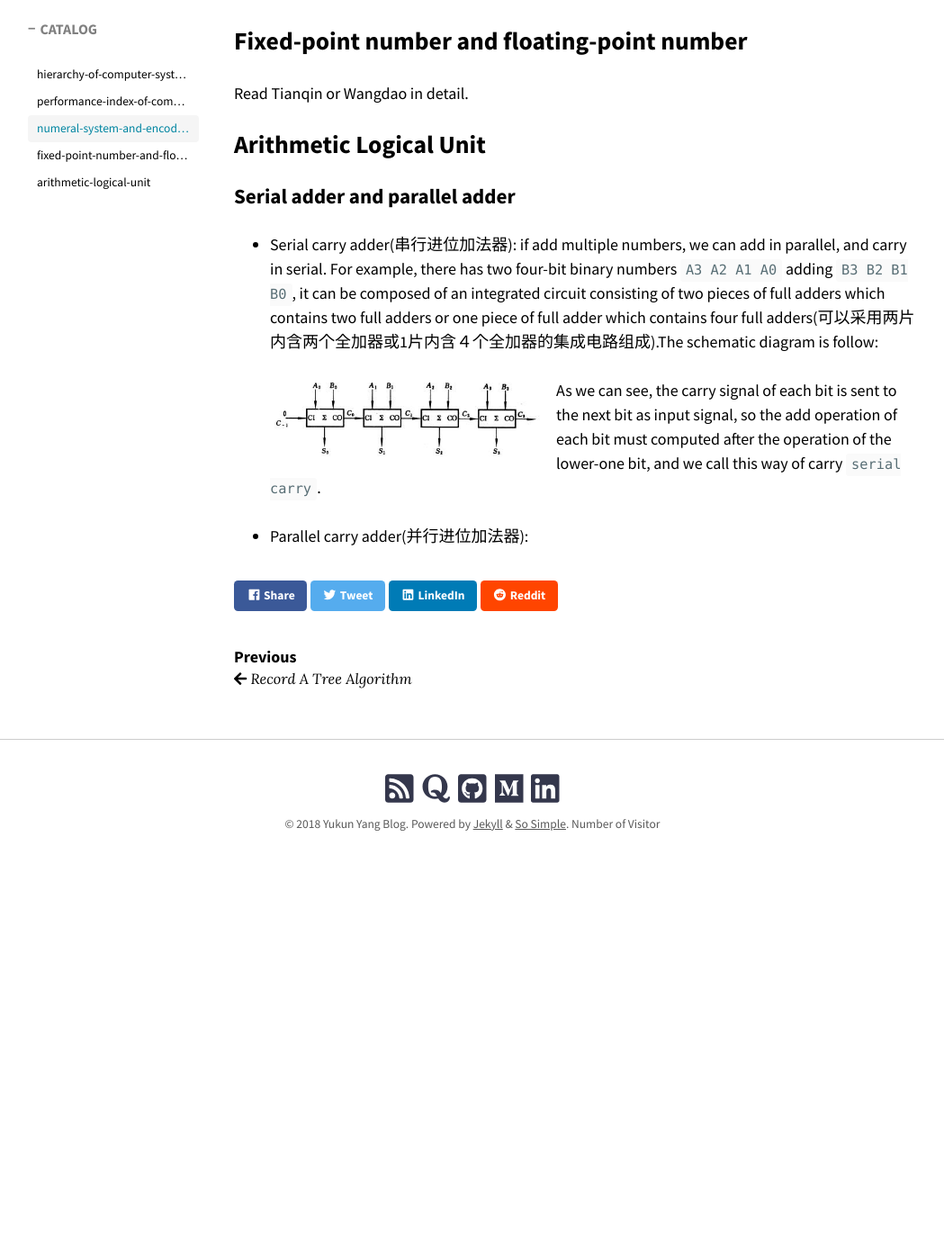
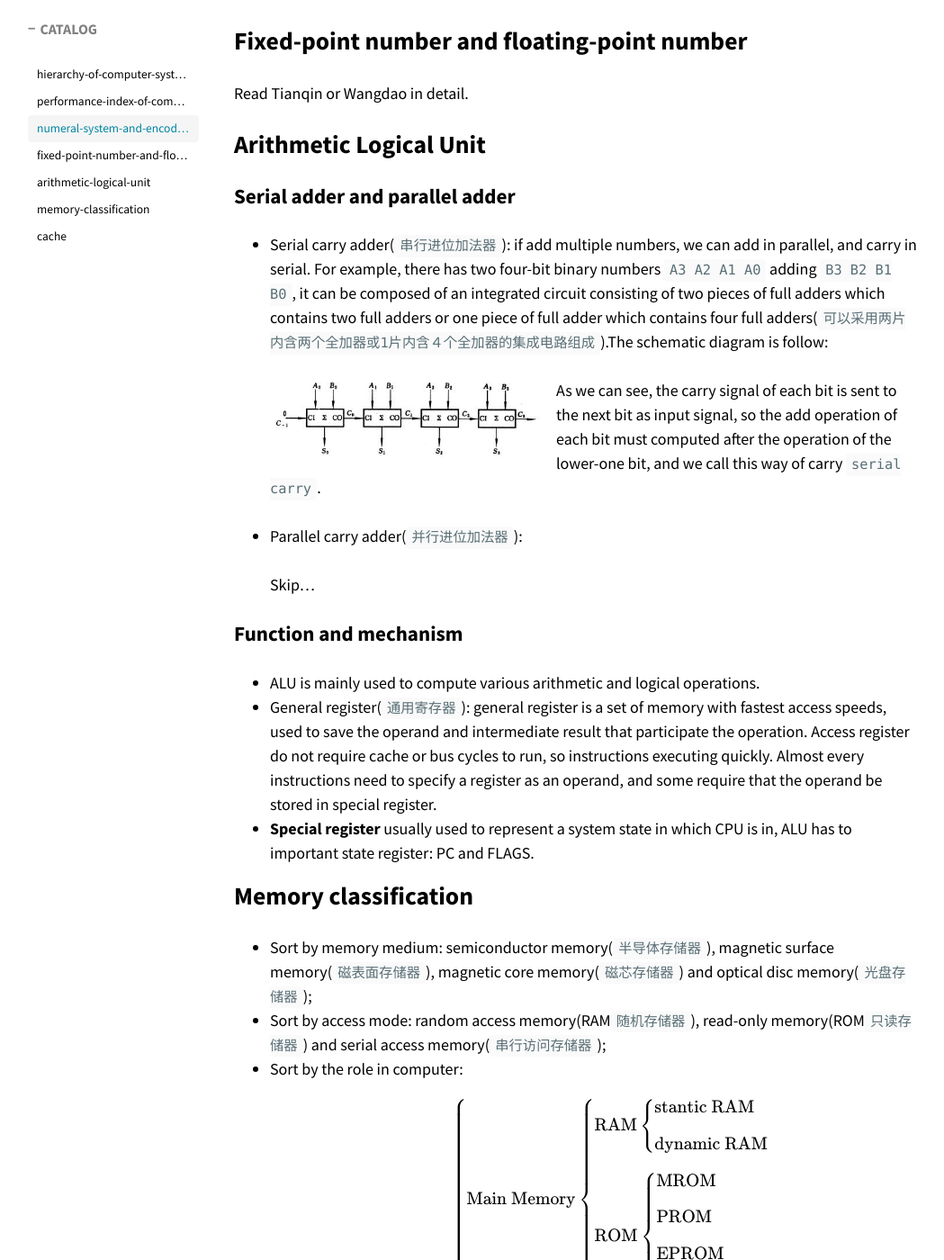
Before and after one commit to YuunYang/blog, a Jekyll site: the page built from _posts/2018-08-01-principles-of-computer-composition.md, in a window 1280 px wide and 1400 px high, scrolled down 3004 px. Shown: the whole window at 90% size, without its empty margins (115-1164 px from the left). Built offline with Jekyll 4.4.1, drawn with Linux system fonts in a browser that asks for light colours; nearby versions of some CDN libraries; formulas are drawn with MathJax 3; comment, search, counter and statistics services are not loaded; before the commit the page ends 4198 px from its top, so only the background shows below that; some of the changed text lies outside the part shown.

Commit message:
2018-08-01-principles-of-computer-composition

```diff
--- a/_config.yml
+++ b/_config.yml
@@ -31,8 +31,8 @@ google_fonts:
   - name: "Lora"
     weights: "400,400i,700,700i"
 google_analytics: UA-122941931-1
-disqus:
-  shortname: Yukun # Disqus shortname, e.g. "my_disqus_shortname"
+# disqus:
+#   shortname: Yukun # Disqus shortname, e.g. "my_disqus_shortname"
 
 gitalk:
   owner: YuunYang
@@ -43,10 +43,6 @@ gitalk:
 twitter:
   username: # site's Twitter username, e.g. "mmistakes"
 
-# Liquid
-liquid:
-  error_mode: strict
-
 # Build settings
 permalink: /:categories/:title/
 markdown: kramdown
@@ -54,8 +50,8 @@ feed:
   path: atom.xml
 
 # Pagination - https://jekyllrb.com/docs/pagination/
-# paginate: 10
-# paginate_path: /page:num/
+paginate: 5
+paginate_path: /page:num/
 
 # Search
 search_full_content: false # can have performance implications for large sites
@@ -81,6 +77,7 @@ plugins:
   - jekyll-sitemap
   - jekyll-feed
   - jekyll-paginate
+  - jekyll-redirect-from
 
 # Front Matter Defaults
 defaults:
--- a/_posts/2018-08-01-principles-of-computer-composition.md
+++ b/_posts/2018-08-01-principles-of-computer-composition.md
@@ -20,29 +20,29 @@ entries_layout: grid
 
 ### Constitution of computer hardware
 
-Constituted by Unit, Controller, Memory, Import and Output. (运算器、控制器、存储器、输入和输出)
+Constituted by Unit, Controller, Memory, Import and Output. (`运算器`、`控制器`、`存储器`、`输入和输出`)
 
 ### The working process of computer
 
 - The working process of computer is the executing process of instruction.
 
-- The instruction is constituted by opcode and operand (操作码和操作数): $$\bbox[5px,border:1px solid #000]{\text{OPCODE}}\bbox[5px,border:1px solid #000]{\text{ADDRESS CODE}}$$ and the opcode shows the operation of the instruction, while address shows the operate target of the instruction.
+- The instruction is constituted by opcode and operand (`操作码和操作数`): $$\bbox[5px,border:1px solid #000]{\text{OPCODE}}\bbox[5px,border:1px solid #000]{\text{ADDRESS CODE}}$$ and the opcode shows the operation of the instruction, while address shows the operate target of the instruction.
 
-- Instructions are stored in memory sequentially(按顺序) according to the address order of the memory.
+- Instructions are stored in memory sequentially(`按顺序`) according to the address order of the memory.
 
 - To record the executing process of instruction, a register is required to record the address of the read instruction, called as instruction address register, or program counter(PC). The read of instructions can determine the read instruction according to the instruction address indicated by PC, and because of the instructions are usually stored in the order in which the address is added, after each instruction is read, the PC added one and prepared for reading the next instruction.
 
 - The executing process of instruction.
-  1. Instruction fetch(取指令): fetch the instruction indicated by PC, and PC++;
-  2. Instruction decode(指令译码): analyze the opcode decide the operation content, and prepare the operand;
-  3. Instruction execution(指令执行): execute the context indicated by opcode.
+  1. Instruction fetch(`取指令`): fetch the instruction indicated by PC, and PC++;
+  2. Instruction decode(`指令译码`): analyze the opcode decide the operation content, and prepare the operand;
+  3. Instruction execution(`指令执行`): execute the context indicated by opcode.
 
 ## Performance index of computer
 
 ### throughput and response time
 
-- Throughput(吞吐量): the amount of output data in a period of time.
-- Response time(响应时间): the time from the beginning to the end of an event, which also call it execution time.
+- Throughput(`吞吐量`): the amount of output data in a period of time.
+- Response time(`响应时间`): the time from the beginning to the end of an event, which also call it execution time.
 
 ### Base frequency, CPU clock period, CPI, execution time of CPU
 
@@ -95,12 +95,61 @@ Read Tianqin or Wangdao in detail.
 
 ### Serial adder and parallel adder
 
-- Serial carry adder(串行进位加法器): if add multiple numbers, we can add in parallel, and carry in serial. For example, there has two four-bit binary numbers `A3 A2 A1 A0` adding `B3 B2 B1 B0`, it can be composed of an integrated circuit consisting of two pieces of full adders which contains two full adders or one piece of full adder which contains four full adders(可以采用两片内含两个全加器或1片内含４个全加器的集成电路组成).The schematic diagram is follow:
+- Serial carry adder(`串行进位加法器`): if add multiple numbers, we can add in parallel, and carry in serial. For example, there has two four-bit binary numbers `A3 A2 A1 A0` adding `B3 B2 B1 B0`, it can be composed of an integrated circuit consisting of two pieces of full adders which contains two full adders or one piece of full adder which contains four full adders(`可以采用两片内含两个全加器或1片内含４个全加器的集成电路组成`).The schematic diagram is follow:
 
   ![schematic diagram][schematic diagram]{: .align-left}
   As we can see, the carry signal of each bit is sent to the next bit as input signal, so the add operation of each bit must computed after the operation of the lower-one bit, and we call this way of carry `serial carry`.
 
-- Parallel carry adder(并行进位加法器):
+- Parallel carry adder(`并行进位加法器`):
+
+  Skip...
+
+### Function and mechanism
+
+- ALU is mainly used to compute various arithmetic and logical operations.
+- General register(`通用寄存器`): general register is a set of memory with fastest access speeds, used to save the operand and intermediate result that participate the operation. Access register do not require cache or bus cycles to run, so instructions executing quickly. Almost every instructions need to specify a register as an operand, and some require that the operand be stored in special register.
+- **Special register** usually used to represent a system state in which CPU is in, ALU has to important state register: PC and FLAGS.
+
+## Memory classification
+
+- Sort by memory medium: semiconductor memory(`半导体存储器`), magnetic surface memory(`磁表面存储器`), magnetic core memory(`磁芯存储器`) and optical disc memory(`光盘存储器`);
+- Sort by access mode: random access memory(RAM`随机存储器`), read-only memory(ROM`只读存储器`) and serial access memory(`串行访问存储器`);
+- Sort by the role in computer:
+
+$$\text{Memory}\begin{cases}
+  \text{Main Memory}\begin{cases}
+    \text{RAM}\begin{cases}
+      \text{stantic RAM} \\[2ex]
+      \text{dynamic RAM}
+      \end{cases} \\[2ex]
+    \text{ROM}\begin{cases}
+      \text{MROM} \\[2ex]
+      \text{PROM} \\[2ex]
+      \text{EPROM} \\[2ex]
+      \text{EEPROM} \\[2ex]
+      \end{cases}
+    \end{cases} \\[2ex]
+  \text{Flash Memory} \\[2ex]
+  \text{Secondary Memory}\begin{cases}
+      \text{disk} \\[2ex]
+      \text{tape} \\[2ex]
+      \text{light disk}
+      \end{cases} \\[2ex]
+  \text{Cache}
+\end{cases}$$
+
+- RAM is RAM, and ROM is ROM its easy to understand.
+
+### Memory extension
+
+The capacity of a memory is limited, it's quilt different from the actual memory requirement in terms of word count or word length, so we need bit extension and word extension.
+
+- **Bit extension**: bit extension refers to the expansion of word length with multiple memories. We connected each chips' **address lines** by parallel(A0-A0, A1-A1, ... A15-A15, ...), and then connected to the address bus; Each chip provides a data line that forms part of the data bus(`两芯片的地址线分别并接在一起(即A0与A0并接，A1与A1并接，A15与A15并接等等)，接至系统地址总线；两芯片的数据线各自提供数据总线的一部分(此例为高4位和低4位)，共同组成8位的数据总线`);
+- **Word extension**: word extension refers to the expansion of word count. We connected each chips' lower address line by parallel, and then connected to the lower address bus; Connected each **data line** by parallel, and then connected to the data bus; System higher address line, used for transcode, and the output connected to two chips' chip selection(CS) side.
+
+## Cache
+
+
 
 [example]: https://en.wikipedia.org/wiki/Cycles_per_instruction#Definition
 [schematic diagram]: /images/2018-08-01-principles-of-computer-composition/200947103528147.jpg
```
Also changed, not shown: other parts of _posts/2018-08-01-principles-of-computer-composition.md (+2 -2 lines), Gemfile (+9 -0 lines), index.md (deleted, +0 -6 lines).
